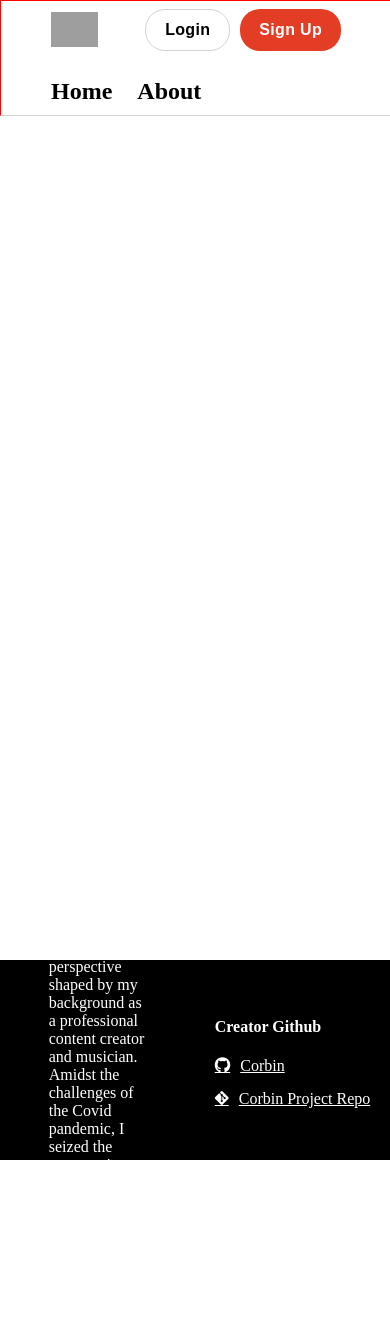
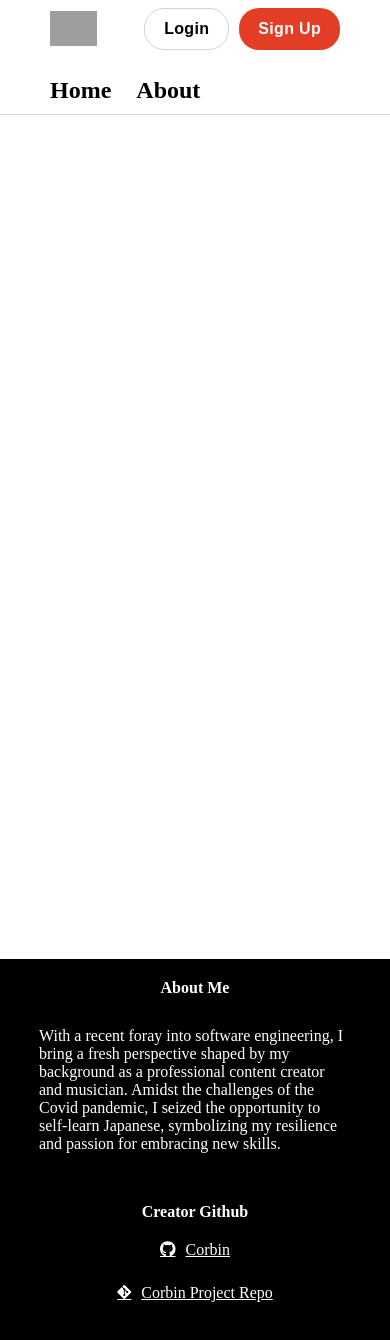
Before and after one commit to Promingy/Capstone, a React (Vite) app in the folder react-vite/: page / in a window 390 px wide. Shown: the top 1340 px of the page. Before the commit the page ends 1160 px from the top, so only its background shows below. Built offline with nearby package versions, Linux system fonts and the light colour scheme; no server answers; grey boxes are pictures that could not be loaded.

Commit message:
finished styling main page - nav bar - footer

```diff
--- a/react-vite/src/components/Footer/Footer.css
+++ b/react-vite/src/components/Footer/Footer.css
@@ -4,7 +4,7 @@
 
 .footer_container {
     background-color: black;
-    height: 200px;
+    padding: 50px 0;
     width: 100%;
     overflow: hidden;
     display: flex;
@@ -50,3 +50,55 @@
 .about_me {
     max-width: 50%;
 }
+
+@media (max-width: 768px) {
+    .footer_container {
+        flex-direction: column;
+        padding-top: 20px;
+        gap: 50px;
+    }
+
+    .footer_container > * {
+        width: 100%;
+    }
+
+    .footer_right_content {
+        display: flex;
+        align-items: center;
+        gap: 20px;
+    }
+
+    .footer_right_content > * {
+        margin: 0;
+    }
+
+    .about_me {
+        max-width: 80%;
+    }
+}
+
+@media screen and (max-width: 480px) {
+    .footer_container {
+        padding-top: 20px;
+        gap: 50px;
+    }
+
+    .footer_container > * {
+        width: 100%;
+    }
+
+    .footer_right_content {
+        display: flex;
+        flex-direction: column;
+        align-items: center;
+        gap: 20px;
+    }
+
+    .footer_right_content > * {
+        margin: 0;
+    }
+
+    .about_me {
+        max-width: 80%;
+    }
+}
--- a/react-vite/src/components/Navigation/Navigation.css
+++ b/react-vite/src/components/Navigation/Navigation.css
@@ -2,13 +2,13 @@
   display: flex;
   justify-content: center;
   margin: 0 auto;
-  border: 1px solid red;
   width: 100%;
   position: sticky;
   z-index: 1;
   top: 0px;
   background-color: white;
   border-bottom: 1px solid lightgrey;
+  overflow: hidden;
 }
 
 .nav_bar {
```
